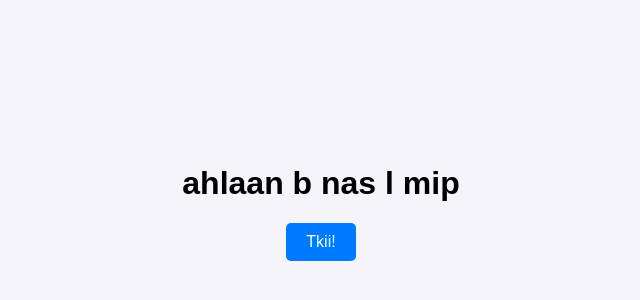
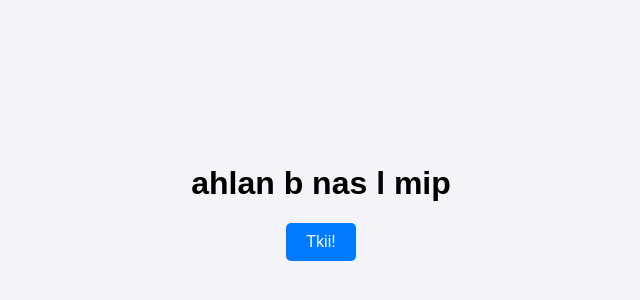
Before and after one commit to ilx-levrai/Btn, a plain HTML site: page index.html in a window 1280 px wide. Shown: the part 198-498 px from the top of the page, without its empty margins (319-959 px from the left). Drawn offline with Linux system fonts and the light colour scheme.

Commit message:
Update index.html

```diff
--- a/index.html
+++ b/index.html
@@ -30,7 +30,7 @@
     </style>
 </head>
 <body>
-    <h1>ahlaan b nas l mip</h1>
+    <h1>ahlan b nas l mip</h1>
     <button onclick="buttonClicked()">Tkii!</button>
 
     <script>
```
